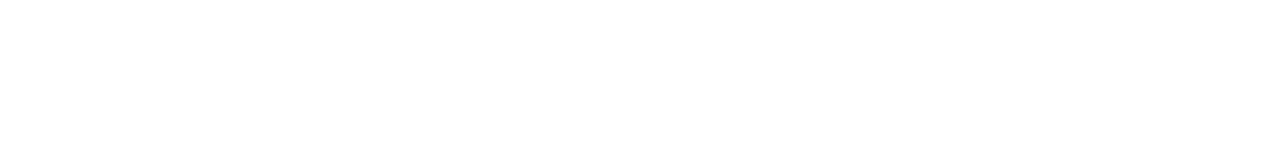
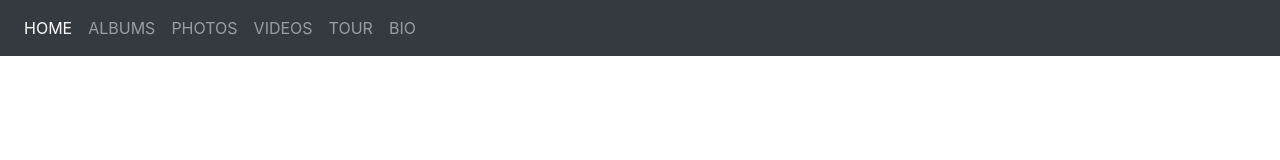
Before and after one commit to VasileiosZisis/creshna-html.css.js, a plain HTML site: page index.html in a window 1280 px wide. Drawn offline with nearby package versions, Linux system fonts and the light colour scheme.

Commit message:
no message

```diff
--- a/index.html
+++ b/index.html
@@ -12,13 +12,40 @@
 
     <title>Creshna</title>
   </head>
-  <body>
-
+ <body>
+    <nav class="navbar navbar-expand-lg navbar-dark bg-dark">
+  <button class="navbar-toggler" type="button" data-toggle="collapse" data-target="#navbarNav" aria-controls="navbarNav" aria-expanded="false" aria-label="Toggle navigation">
+    <span class="navbar-toggler-icon"></span>
+  </button>
+  <div class="collapse navbar-collapse" id="navbarNav">
+    <ul class="navbar-nav">
+      <li class="nav-item active">
+        <a class="nav-link" href="#">HOME <span class="sr-only">(current)</span></a>
+      </li>
+      <li class="nav-item">
+        <a class="nav-link" href="#">ALBUMS</a>
+      </li>
+      <li class="nav-item">
+        <a class="nav-link" href="#">PHOTOS</a>
+      </li>
+      <li class="nav-item">
+        <a class="nav-link" href="#">VIDEOS</a>
+      </li>
+        <li class="nav-item">
+        <a class="nav-link" href="#">TOUR</a>
+      </li>
+        <li>
+        <li class="nav-item">
+        <a class="nav-link" href="#">BIO</a>
+      </li>
+    </ul>
+  </div>
+</nav>
 
     <!-- Optional JavaScript -->
     <!-- jQuery first, then Popper.js, then Bootstrap JS -->
     <script src="https://code.jquery.com/jquery-3.4.1.slim.min.js" integrity="sha384-J6qa4849blE2+poT4WnyKhv5vZF5SrPo0iEjwBvKU7imGFAV0wwj1yYfoRSJoZ+n" crossorigin="anonymous"></script>
     <script src="https://cdn.jsdelivr.net/npm/popper.js@1.16.0/dist/umd/popper.min.js" integrity="sha384-Q6E9RHvbIyZFJoft+2mJbHaEWldlvI9IOYy5n3zV9zzTtmI3UksdQRVvoxMfooAo" crossorigin="anonymous"></script>
     <script src="bootstrap-4.4.1-dist/js/bootstrap.min.js"></script>
-  </body>
+ </body>
 </html>
```
